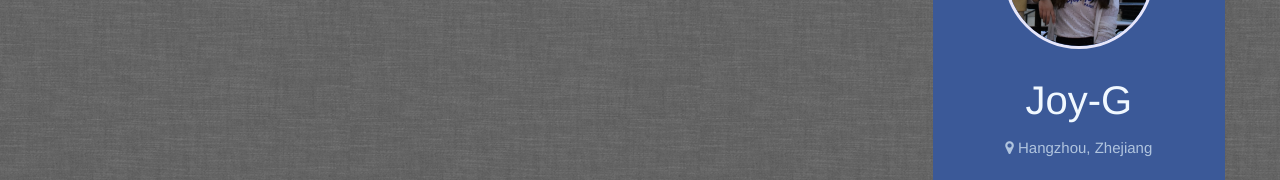
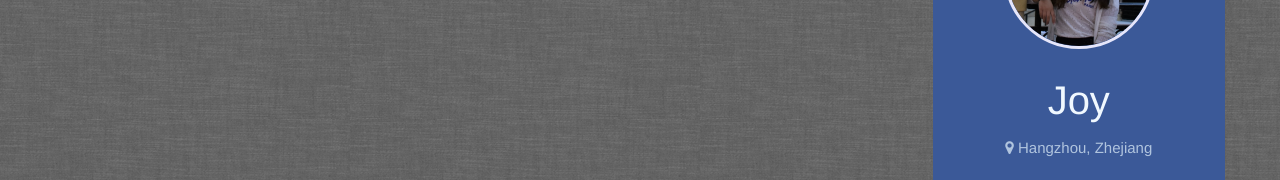
Before and after one commit to IvyGJY/IvyGJY.github.io, a plain HTML site: page index.html in a window 1280 px wide. Shown: the part 140-320 px from the top of the page. Drawn offline with Linux system fonts and the light colour scheme.

Commit message:
update name

```diff
--- a/index.html
+++ b/index.html
@@ -45,7 +45,7 @@
                                     <div class="col-lg-12 col-md-12 col-sm-9 col-xs-12">
                                         <!-- Profile Information -->
                                         <div id="profile-info">
-                                            <h1 id="name" class="transition-02">Joy-G</h1>
+                                            <h1 id="name" class="transition-02">Joy</h1>
                                             <h6><span class="fa fa-map-marker"></span> Hangzhou, Zhejiang</h6>
                                         </div>
                                         <!-- End Profile Information -->
```
